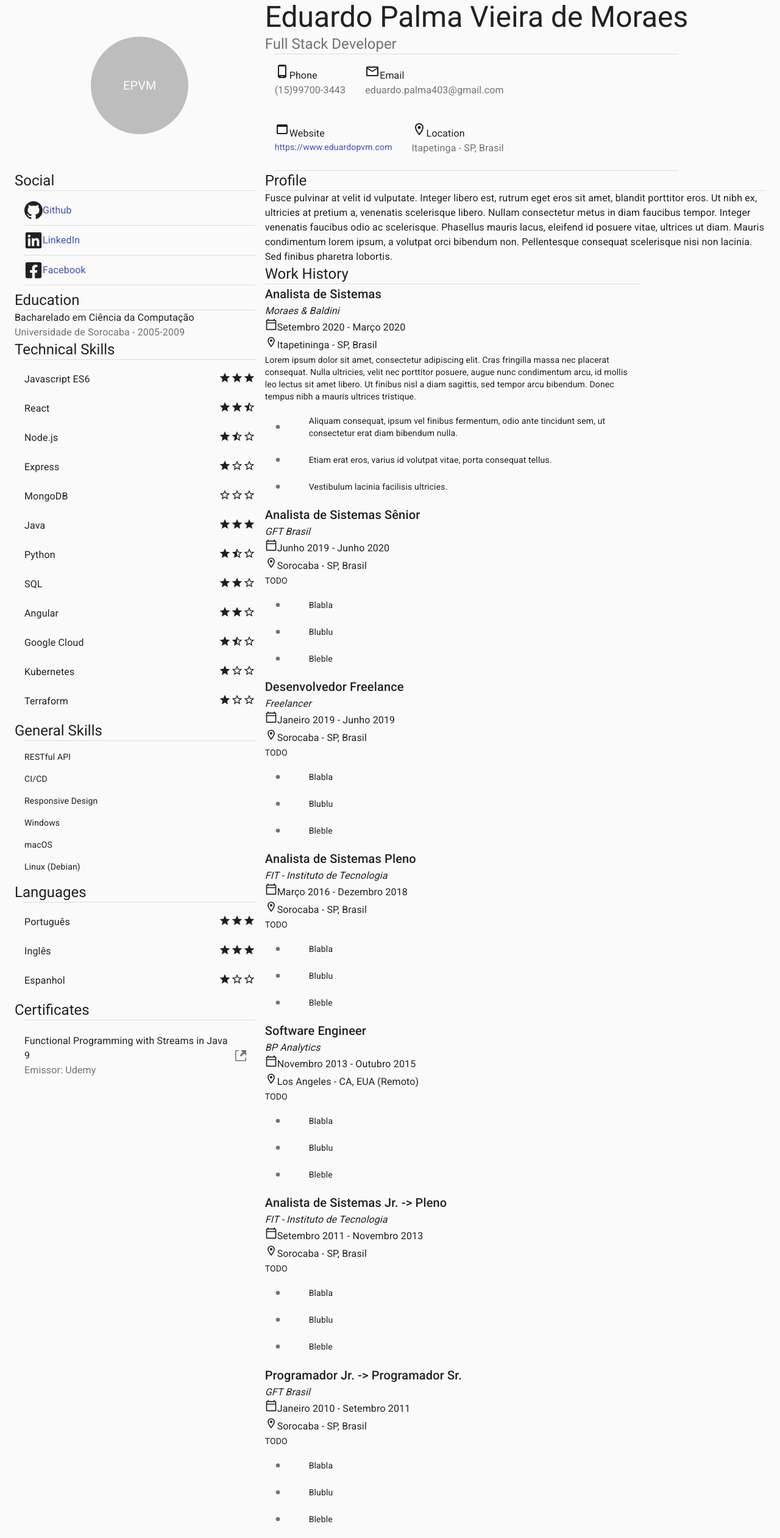
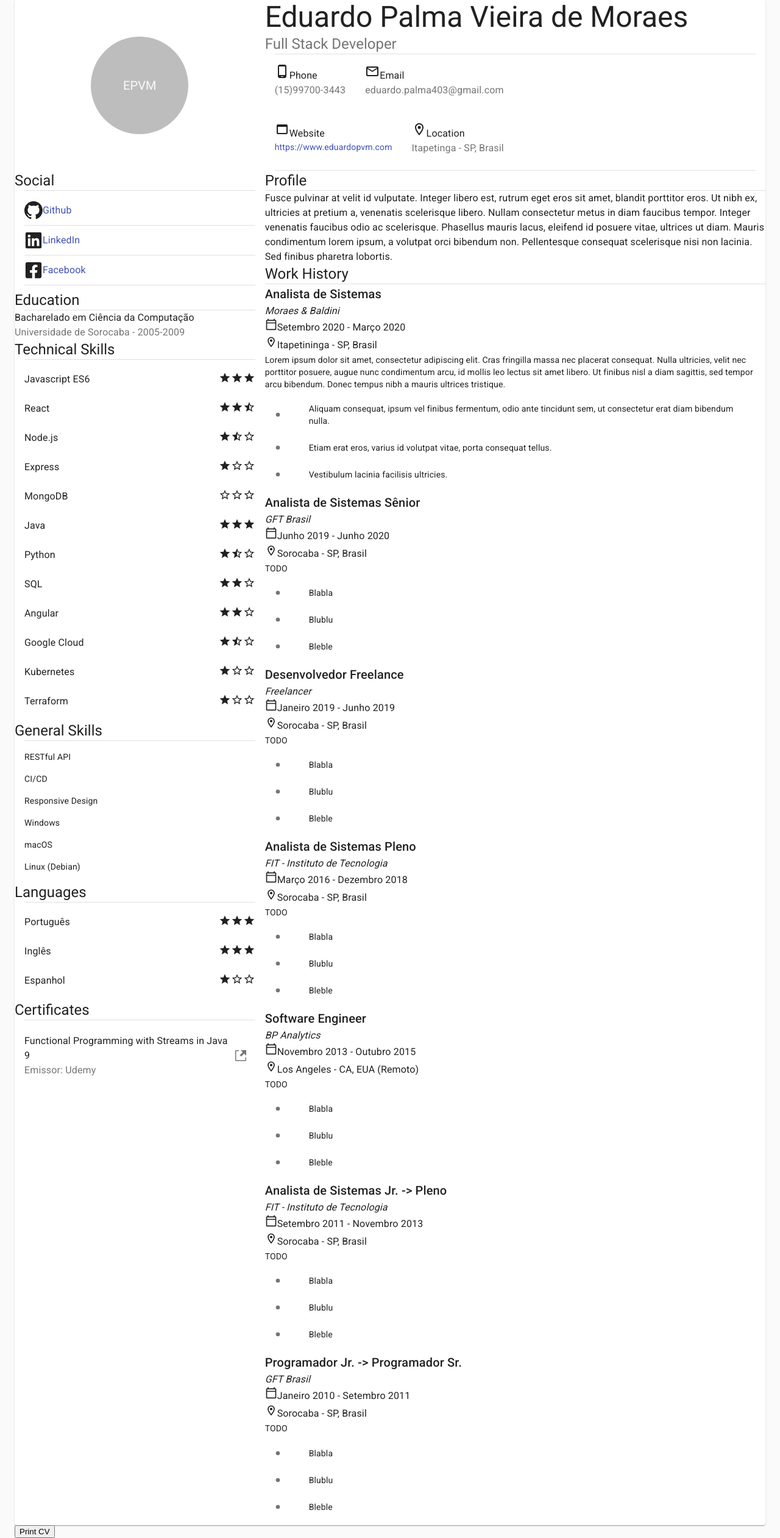
Before and after one commit to eduardopvm/react-cv, a React (Create React App) app: page / in a window 1280 px wide. Shown: the whole page at 61% size. Built offline with nearby package versions, Linux system fonts and the light colour scheme.

Commit message:
added react-to-print dependency; fixed many grids in layout

```diff
--- a/package.json
+++ b/package.json
@@ -10,7 +10,8 @@
     "react": "17.0.1",
     "react-dom": "17.0.1",
     "react-icons": "^4.2.0",
-    "react-scripts": "4.0.0"
+    "react-scripts": "4.0.0",
+    "react-to-print": "^2.12.3"
   },
   "devDependencies": {
     "typescript": "4.1.3"
--- a/src/Header.js
+++ b/src/Header.js
@@ -1,14 +1,16 @@
 import Typography from "@material-ui/core/Typography";
-import Box from "@material-ui/core/Box"
+import Box from "@material-ui/core/Box";
 import Grid from "@material-ui/core/Grid";
 
 import InfoPanel from "./InfoPanel";
 
 export default function Header(props) {
   return (
-    <Grid>
+    <Grid item xs={12}>
       <Typography variant="h3">Eduardo Palma Vieira de Moraes</Typography>
-      <Typography variant="h5" color="textSecondary">Full Stack Developer</Typography>
+      <Typography variant="h5" color="textSecondary">
+        Full Stack Developer
+      </Typography>
       <InfoPanel contact={props.data} />
     </Grid>
   );
--- a/src/Layout.js
+++ b/src/Layout.js
@@ -1,7 +1,10 @@
 import Container from "@material-ui/core/Container";
 import Grid from "@material-ui/core/Grid";
+import Paper from "@material-ui/core/Paper";
 import Avatar from "@material-ui/core/Avatar";
+import { useRef } from 'react'
 import { makeStyles } from "@material-ui/core/styles";
+import { useReactToPrint } from 'react-to-print';
 
 import Header from "./Header";
 import Sidebar from "./Sidebar";
@@ -26,11 +29,16 @@ const useStyles = makeStyles((theme) => ({
 
 export default function Layout(props) {
   const classes = useStyles();
+  const componentRef = useRef();
+  const handlePrint = useReactToPrint({
+    content: () => componentRef.current,
+  });
 
   return (
     <Container fixed>
+      <Paper>
         {/* Full page grid container */}
-      <Grid container>
+        <Grid container ref={componentRef}>
           <Grid container item xs={4}>
             <Grid container item justify="center" alignItems="center">
               <Avatar alt="Foto do Perfil" className={classes.large}>
@@ -48,6 +56,8 @@ export default function Layout(props) {
             <MainContent data={props.data} />
           </Grid>
         </Grid>
+      </Paper>
+      <button onClick={handlePrint}>Print CV</button>
     </Container>
   );
 }
--- a/src/MainContent.js
+++ b/src/MainContent.js
@@ -1,13 +1,14 @@
 import React from "react";
+import Grid from "@material-ui/core/Grid";
 
 import ProfissionalProfile from "./ProfissionalProfile";
 import WorkHistory from "./WorkHistory";
 
 export default function MainContent(props) {
   return (
-    <React.Fragment>
+    <Grid item xs={12}>
       <ProfissionalProfile profileText={props.data.profile} />
       <WorkHistory history={props.data.history} />
-    </React.Fragment>
+    </Grid>
   );
 }
--- a/src/WorkHistory.js
+++ b/src/WorkHistory.js
@@ -14,10 +14,10 @@ export default function WorkHistory(props) {
   });
 
   return (
-    <Grid item xs={9}>
+    <Box>
       <Typography variant="h5">Work History</Typography>
       <Divider />
       <Box>{workHistory}</Box>
-    </Grid>
+    </Box>
   );
 }
```
Also changed, not shown: 1 other file (tests, documents, lock files or other folders). Lines whose indentation alone changed are shown as unchanged.
